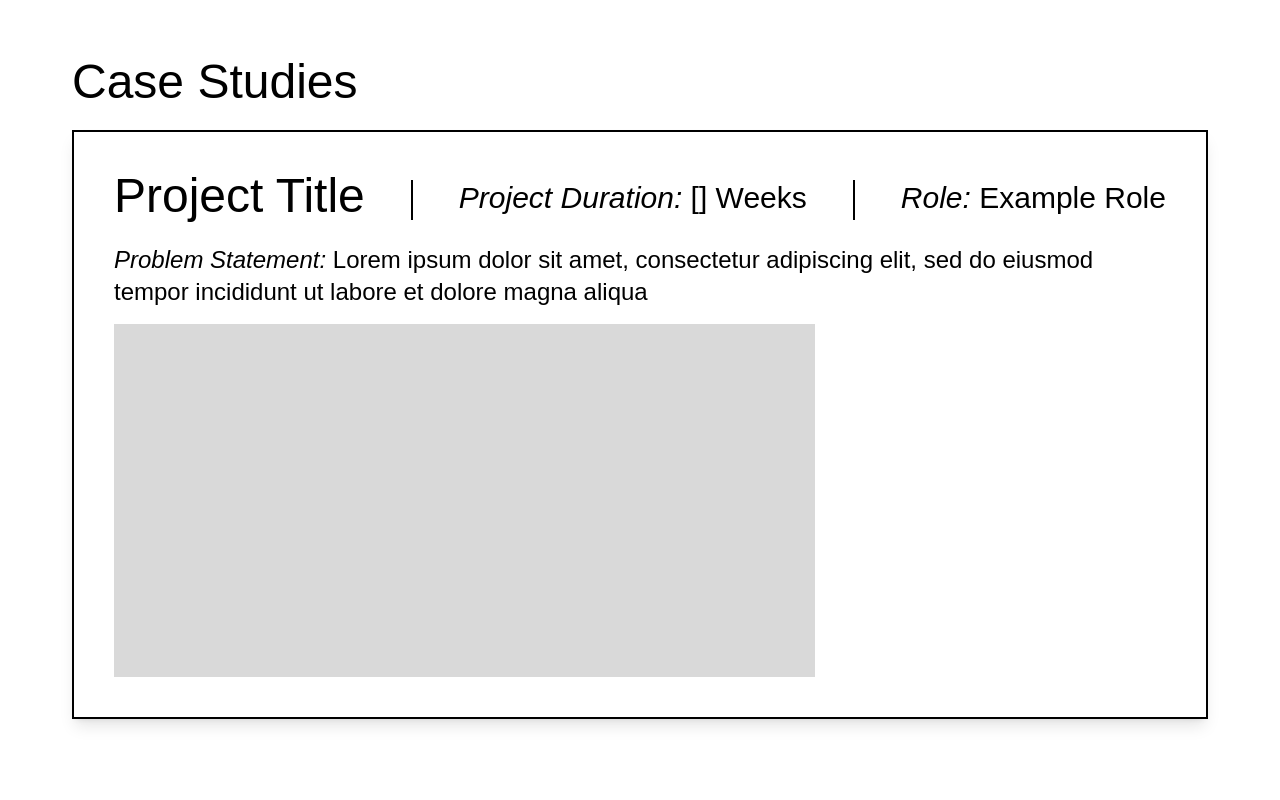
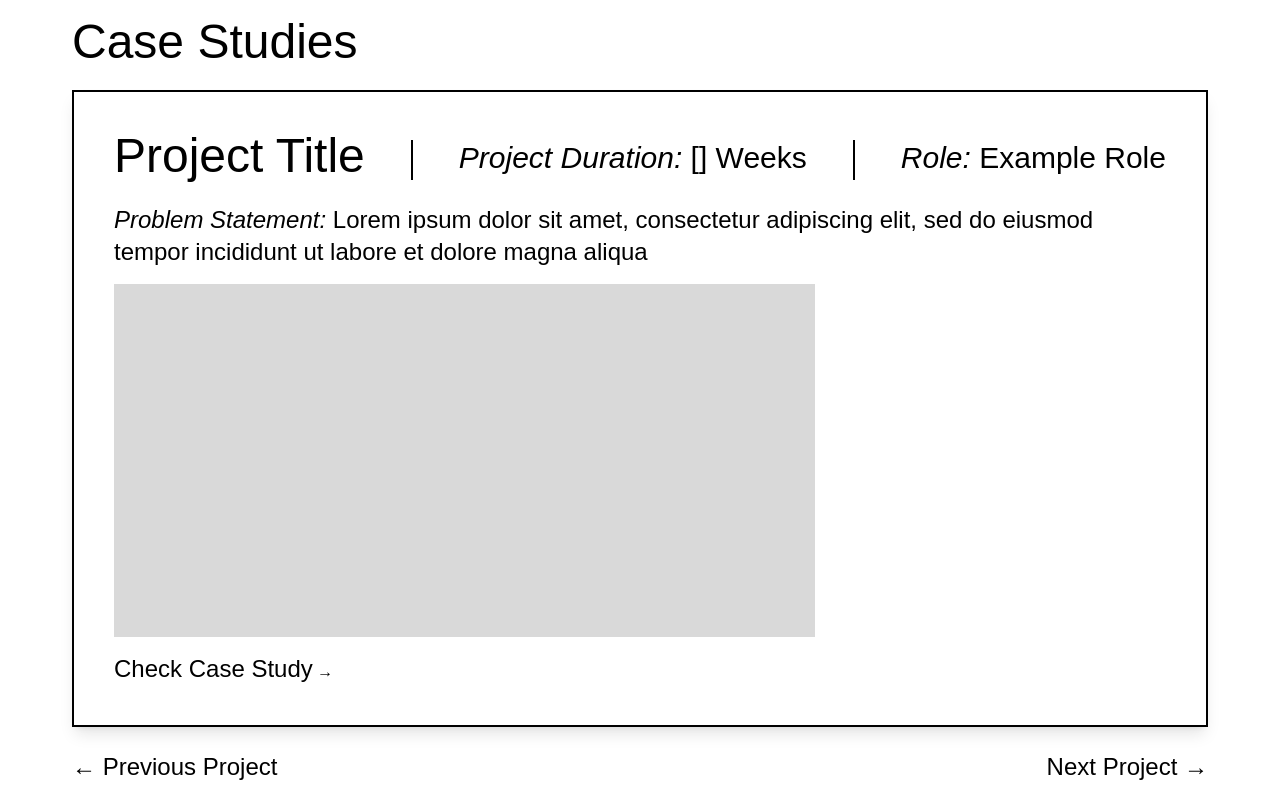
Before and after one commit to 26samaahmed/product-portfolio, a SvelteKit app in the folder portfolio/: page / in a window 1280 px wide. Shown: the part 800-1600 px from the top of the page. Built offline with nearby package versions, Linux system fonts and the light colour scheme; a web font is replaced by a local one.

Commit message:
add more details to project preview

```diff
--- a/portfolio/src/components/ProjectPreview.svelte
+++ b/portfolio/src/components/ProjectPreview.svelte
@@ -8,7 +8,7 @@ import placeholder from '$lib/assets/project1.png';
   export let imageUrl = placeholder;
 </script>
 
-<div class="w-fit h-full border-2 shadow-lg mt-6 p-10 hover:scale-105 transition-transform duration-300 hover:shadow-4xl">
+<div class="w-fit h-full border-2 shadow-lg mt-6 p-10 hover:scale-102 transition-transform duration-300 hover:shadow-4xl m-auto">
 
   <div class="flex flex-row justify-between items-center mb-4">
     <h1 class="text-5xl mb-2">{title}</h1>
@@ -20,4 +20,9 @@ import placeholder from '$lib/assets/project1.png';
 
   <p class="text-2xl mb-4"><em>Problem Statement:</em> {problem_statement}</p>
   <img src={imageUrl} alt="Project Image" class="w-2/3 h-full object-cover" />
+  <p> <span class="text-2xl mt-4 inline-block relative
+  after:content-[''] after:absolute after:w-full after:h-0.5
+  after:bottom-0 after:left-0 after:scale-x-0 after:origin-bottom-right
+  after:transition-transform after:duration-[250ms] after:ease-out after:bg-[#000000]
+  hover:after:scale-x-100 hover:after:origin-bottom-left">Check Case Study </span> → </p>
 </div>
--- a/portfolio/src/routes/+page.svelte
+++ b/portfolio/src/routes/+page.svelte
@@ -31,7 +31,7 @@
     <div class="text-left space-y-8">
       <h1 class="text-8xl mb-4 font-heading">Welcome!</h1>
       <p class="text-4xl font-sans w-5/6">
-        ─── ⋆⋅☆⋅⋆ ───  I’m Sama Ahmed, an <em>aspiring product manager</em> passionate about building intuitive, user-centered products.
+        I’m Sama Ahmed, an <em>aspiring product manager</em> passionate about building intuitive, user-centered products.
         With experience across tech, design, and user research, I bring both creativity and <em>analytical thinking</em> to product development .☘︎ ݁˖
       </p>
     </div>
@@ -46,6 +46,9 @@
   <div id="work" class="mt-44 m-10">
     <p class="text-5xl font-sans">Case Studies</p>
     <ProjectPreview />
+    <!--  Have a previous and next button for projects transition  `-->
+    <p class="text-2xl mt-6 inline-block relative"> ← Previous Project </p>
+    <p class="text-2xl mt-6 inline-block relative float-right"> Next Project → </p>
   </div>
 
   <div id="extras" class="mt-44 m-10">
```
